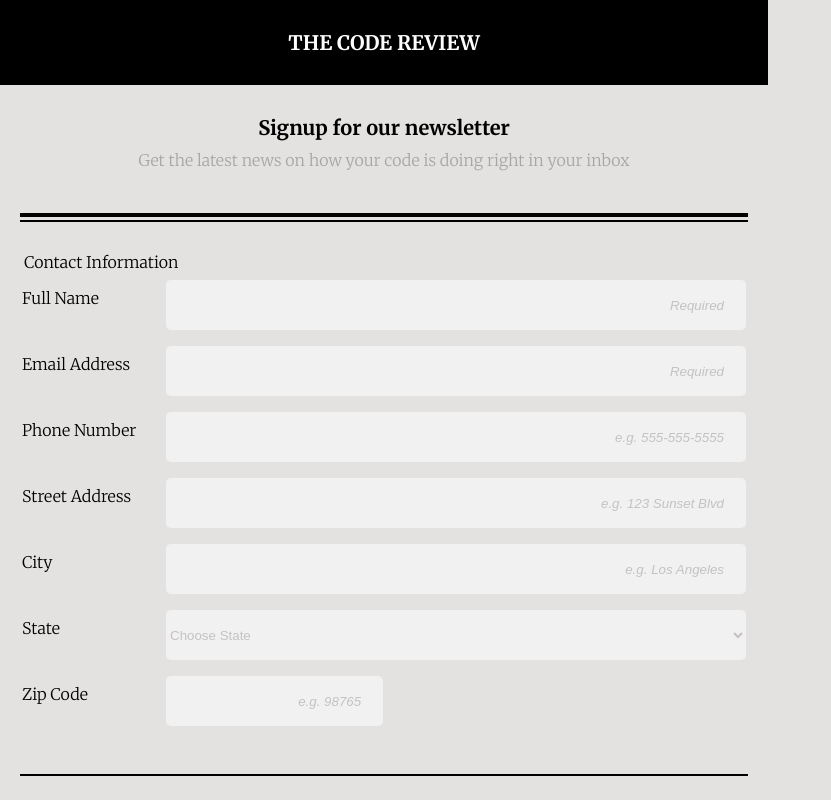
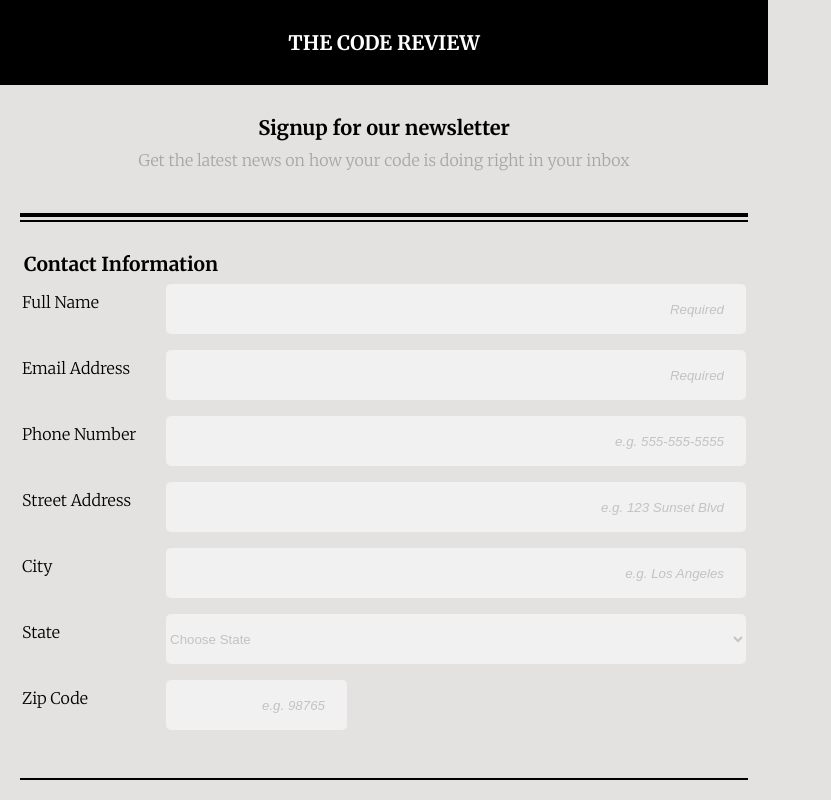
Before and after one commit to yasermaly/Project-Three-Responsive-Form-Layout, a plain HTML site: page index.html in a window 1280 px wide. Shown: the top 800 px of the page, without its empty margins (0-831 px from the left). Drawn offline with Linux system fonts and the light colour scheme; a web font is replaced by a local one.

Commit message:
Update style.css

```diff
--- a/style.css
+++ b/style.css
@@ -56,7 +56,7 @@ h1 {
 
 }
 
-h2.titles {
+legend.titles {
     font-size: 1.2em;
     font-weight: bold;
 }
@@ -177,7 +177,7 @@ button {
     color: rgb(167, 166, 166);
 }
 
-input:focus, textarea:focus {
+input:focus, textarea:focus, select:focus {
     background-color:rgb(237, 243, 158);
     transition: background-color 2s ease;
 }
@@ -198,7 +198,7 @@ input:focus, textarea:focus {
     }
 
     #zip {
-        width: 30%;
+        width: 25%;
     }
 
     select {
```
